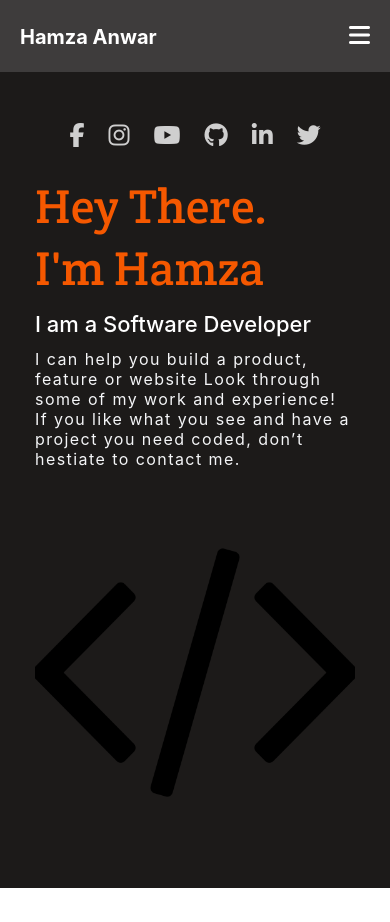
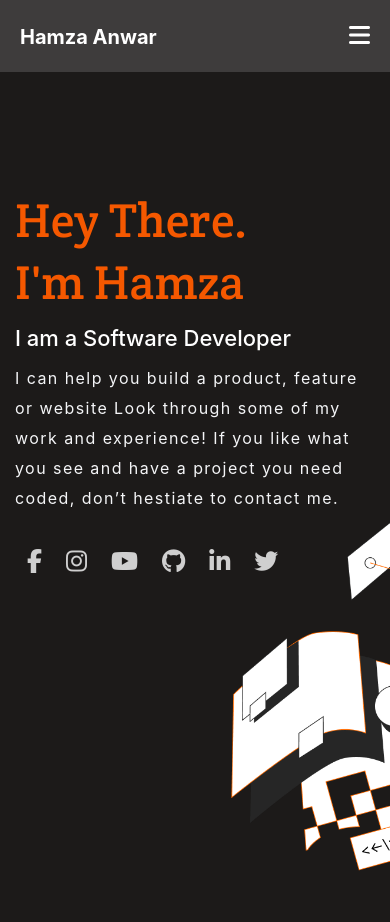
Before and after one commit to HamzaAnwar1998/MicroversePortofolio, a website: page index.html in a window 390 px wide. Before the commit the page ends 888 px from the top, so only its background shows below. Drawn offline with Linux system fonts and the light colour scheme.

Commit message:
use semantic tags | solve background issue

```diff
--- a/index.html
+++ b/index.html
@@ -12,20 +12,20 @@
 </head>
 <body>
     <!-- wrapper -->
-    <div class="wrapper">
+    <main class="wrapper">
 
-        <!-- navbar -->
-        <nav class="navbar">
+        <!-- header -->
+        <header class="header">
             <div class="bars"><i class="fa-solid fa-bars fa-xl"></i></div>
             <h6 class="title"><a href="#">Hamza Anwar</a></h6>
-            <div class="links">
+            <nav class="links">
                 <a href="#">Portofolio</a>
                 <a href="#">About</a>
                 <a href="#">Contact</a>
                 <a href="#"><i class="fa-solid fa-envelope fa-xl"></i></a>
-            </div>
-        </nav>
-        <!-- end of navbar -->
+            </nav>
+        </header>
+        <!-- end of header -->
 
         <!-- hero section -->
         <section class="hero">
@@ -34,14 +34,14 @@
             <div class="leftside">
 
                 <!-- social links -->
-                <div class="social-links">
-                    <span><a href="#"><i class="fa-brands fa-facebook-f fa-xl"></i></a></span>
-                    <span><a href="https://www.instagram.com/humzaanwar74/" target="blank"><i class="fa-brands fa-instagram fa-xl"></i></a></span>
-                    <span><a href="https://www.youtube.com/c/jsSolutions" target="blank"><i class="fa-brands fa-youtube fa-xl"></i></a></span>
-                    <span><a href="https://github.com/HamzaAnwar1998/" target="blank"><i class="fa-brands fa-github fa-xl"></i></a></span>
-                    <span><a href="https://www.linkedin.com/in/hamza-anwar-565563156/" target="blank"><i class="fa-brands fa-linkedin-in fa-xl"></i></a></span>
-                    <span><a href="https://twitter.com/anwarhamza919/" target="blank"><i class="fa-brands fa-twitter fa-xl"></i></a></span>
-                </div>
+                <ul class="social-links">
+                    <li><a href="#"><i class="fa-brands fa-facebook-f fa-xl"></i></a></li>
+                    <li><a href="https://www.instagram.com/humzaanwar74/" target="blank"><i class="fa-brands fa-instagram fa-xl"></i></a></li>
+                    <li><a href="https://www.youtube.com/c/jsSolutions" target="blank"><i class="fa-brands fa-youtube fa-xl"></i></a></li>
+                    <li><a href="https://github.com/HamzaAnwar1998/" target="blank"><i class="fa-brands fa-github fa-xl"></i></a></li>
+                    <li><a href="https://www.linkedin.com/in/hamza-anwar-565563156/" target="blank"><i class="fa-brands fa-linkedin-in fa-xl"></i></a></li>
+                    <li><a href="https://twitter.com/anwarhamza919/" target="blank"><i class="fa-brands fa-twitter fa-xl"></i></a></li>
+                </ul>
                 <!-- end of social links -->
 
                 <!-- headline -->
@@ -69,20 +69,14 @@
 
             <!-- rightside -->
             <div class="rightside">
-
-                <!-- big code img -->
-                <div class="code-img">
-                    <img src="./images/code.png" alt="code"/>
-                </div>
-                <!-- end of big code img -->
-
+              <div class="background"></div>
             </div>
             <!-- end of rightside -->
 
         </section>
         <!-- end of hero section -->
 
-    </div>
+    </main>
     <!-- end of wrapper -->
 </body>
 </html>
--- a/styles.css
+++ b/styles.css
@@ -17,8 +17,8 @@
     margin: 0 auto;
 }
 
-/* navbar */
-.navbar{
+/* header */
+.header{
     width: 100%;
     height: 72px;
     background-color: #3E3C3C;
@@ -29,13 +29,13 @@
     position: relative;
 }
 
-.navbar .bars{
+.header .bars{
     color: #FFF;
     display: none;
 }
 
 @media(max-width: 768px){
-    .navbar .bars{
+    .header .bars{
         display: block;
         position: absolute;
         top: 25px;
@@ -43,7 +43,7 @@
     }
 }
 
-.navbar .title{
+.header .title{
     font-size: 20px;
     font-style: normal;
     font-weight: bold;
@@ -51,7 +51,7 @@
 }
 
 @media(max-width: 768px){
-    .navbar .title{
+    .header .title{
         position: absolute;
         top: 25px;
         left: 20px;
@@ -59,22 +59,22 @@
     }
 }
 
-.navbar .title a{
+.header .title a{
     text-decoration: none;
     color: #FFF;
 }
 
-.navbar .links{
+.header .links{
     margin-right: 95px;
 }
 
 @media(max-width: 768px){
-    .navbar .links{
+    .header .links{
         display: none;
     }
 }
 
-.navbar .links a{
+.header .links a{
     color: #FFF;
     text-decoration: none;
     font-size: 15px;
@@ -87,60 +87,62 @@
     display: flex;
     justify-content: space-between;
     align-items: center;
-    padding: 30px;
-    height: 650px;
+    height: auto;
 }
 
 @media(max-width: 768px){
     .hero{
         flex-direction: column;
-        padding: 20px;
-        height: auto;
+        height: 850px;
     }
 }
 
 .hero .leftside{
     flex: 1;
     display: flex;
+    padding-left: 30px;
 }
 
 @media(max-width: 768px){
     .hero .leftside{
         width: 100%;
         padding: 15px;
-        flex-direction: column;
+        flex-direction: column-reverse;
         justify-content: center;
         align-items: center;
+        margin-top: 30px;
     }
 }
 
 /* social links */
 .hero .leftside .social-links{
     display: flex;
-    flex-direction: column;
+    flex-direction: column-reverse;
+    align-items: center;
     justify-content: center;
 }
 
 @media(max-width: 768px){
     .hero .leftside .social-links{
         flex-direction: row;
-        margin-top: 20px;
+        margin-top: 40px;
+        width: 100%;
+        justify-content: flex-start;
     }
-
 }
 
-.hero .leftside .social-links span{
+.hero .leftside .social-links li{
     margin: 12px 0;
+    list-style: none;
 }
 
 @media(max-width: 768px){
-    .hero .leftside .social-links span{
+    .hero .leftside .social-links li{
         margin: 0 12px;
     }
-
 }
 
-.hero .leftside .social-links span a{
+.hero .leftside .social-links li a{
     text-decoration: none;
     color: #CFCFCF;
 }
@@ -196,6 +198,7 @@
     color: #F4F5F7;
     margin-top: 12px;
     letter-spacing: 0.09em;
+    line-height: 30px;
 }
 
 @media(max-width: 450px){
@@ -206,37 +209,20 @@
 
 .hero .rightside{
     flex:1;
-    display: flex;
-    justify-content: flex-end;
+    height: 600px;
+}
+
+.hero .rightside .background{
+    height: 100%;
+    width: 100%;
+    background-image: url("./images/Illustration-header.png");
+    background-size: cover;
 }
 
 @media(max-width: 768px){
     .hero .rightside{
         width: 100%;
-        padding: 15px;
-        justify-content: center;
+        margin-right: -300px;
+        margin-top: -200px;
     }
 }
-
-.hero .rightside .code-img{
-    width: 512px;
-    height: auto;
-    margin-bottom: 30px;
-}
-
-@media(max-width: 768px){
-    .hero .rightside .code-img{
-        width: 412px;
-    }
-}
-
-@media(max-width: 7450px){
-    .hero .rightside .code-img{
-        width: 362px;
-    }
-}
-
-.hero .rightside .code-img img{
-    width: 100%;
-    height: 100%;
-}
```
Also changed, not shown: images/Illustration-header.png (added), images/code.png (deleted).
